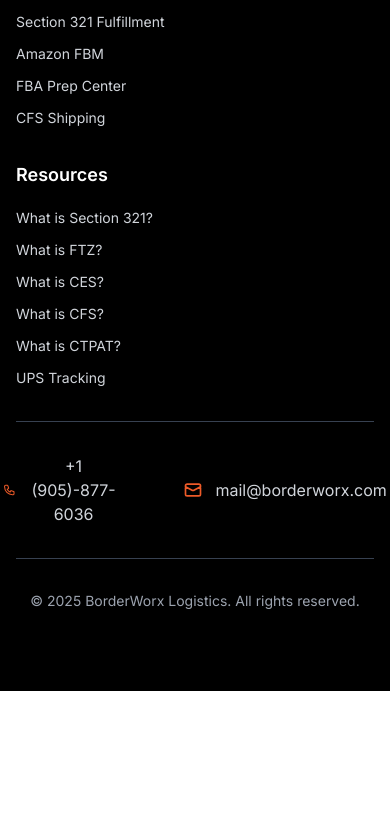
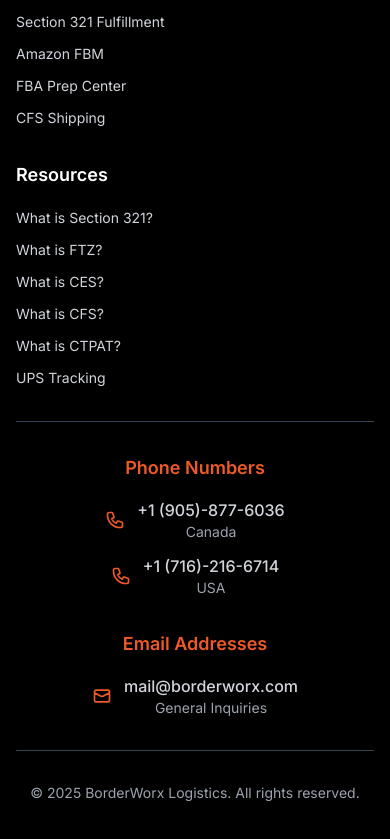
Before and after one commit to asharipov-borderworx/borderworx-portal, a Next.js app: page /quote in a window 390 px wide. Shown: the part 3144-3983 px from the top of the page. Before the commit the page ends 3835 px from the top, so only its background shows below. Built offline with nearby package versions, Linux system fonts and the light colour scheme.

Commit message:
Footer responsive with more info

```diff
--- a/src/components/Footer.tsx
+++ b/src/components/Footer.tsx
@@ -128,18 +128,46 @@
 
         {/* Contact Info Bar */}
         <div className="border-t border-gray-700 pt-8 mb-8">
-          <div className="flex justify-center gap-16 text-center md:text-left">
+          <div className="grid grid-cols-1 md:grid-cols-2 gap-8 max-w-4xl mx-auto">
+            {/* Phone Numbers */}
+            <div className="space-y-4">
+              <h4 className="text-lg font-semibold text-primary mb-4 text-center md:text-left">Phone Numbers</h4>
+              <div className="space-y-3">
                 <div className="flex items-center justify-center md:justify-start space-x-3">
-              <svg className="w-5 h-5 text-primary" fill="none" stroke="currentColor" viewBox="0 0 24 24">
+                  <svg className="w-5 h-5 text-primary flex-shrink-0" fill="none" stroke="currentColor" viewBox="0 0 24 24">
                     <path strokeLinecap="round" strokeLinejoin="round" strokeWidth={2} d="M3 5a2 2 0 012-2h3.28a1 1 0 01.948.684l1.498 4.493a1 1 0 01-.502 1.21l-2.257 1.13a11.042 11.042 0 005.516 5.516l1.13-2.257a1 1 0 011.21-.502l4.493 1.498a1 1 0 01.684.949V19a2 2 0 01-2 2h-1C9.716 21 3 14.284 3 6V5z" />
                   </svg>
-              <span className="text-gray-300">{contactInfo.contact.address.Canada.phone}</span>
+                  <div className="text-center md:text-left">
+                    <div className="text-gray-300 font-medium">{contactInfo.contact.address.Canada.phone}</div>
+                    <div className="text-gray-400 text-sm">Canada</div>
+                  </div>
                 </div>
                 <div className="flex items-center justify-center md:justify-start space-x-3">
-              <svg className="w-5 h-5 text-primary" fill="none" stroke="currentColor" viewBox="0 0 24 24">
+                  <svg className="w-5 h-5 text-primary flex-shrink-0" fill="none" stroke="currentColor" viewBox="0 0 24 24">
+                    <path strokeLinecap="round" strokeLinejoin="round" strokeWidth={2} d="M3 5a2 2 0 012-2h3.28a1 1 0 01.948.684l1.498 4.493a1 1 0 01-.502 1.21l-2.257 1.13a11.042 11.042 0 005.516 5.516l1.13-2.257a1 1 0 011.21-.502l4.493 1.498a1 1 0 01.684.949V19a2 2 0 01-2 2h-1C9.716 21 3 14.284 3 6V5z" />
+                  </svg>
+                  <div className="text-center md:text-left">
+                    <div className="text-gray-300 font-medium">{contactInfo.contact.address.USA.phone}</div>
+                    <div className="text-gray-400 text-sm">USA</div>
+                  </div>
+                </div>
+              </div>
+            </div>
+
+            {/* Email Addresses */}
+            <div className="space-y-4">
+              <h4 className="text-lg font-semibold text-primary mb-4 text-center md:text-left">Email Addresses</h4>
+              <div className="space-y-3">
+                <div className="flex items-center justify-center md:justify-start space-x-3">
+                  <svg className="w-5 h-5 text-primary flex-shrink-0" fill="none" stroke="currentColor" viewBox="0 0 24 24">
                     <path strokeLinecap="round" strokeLinejoin="round" strokeWidth={2} d="M3 8l7.89 4.26a2 2 0 002.22 0L21 8M5 19h14a2 2 0 002-2V7a2 2 0 00-2-2H5a2 2 0 00-2 2v10a2 2 0 002 2z" />
                   </svg>
-              <span className="text-gray-300">{contactInfo.contact.email.primary}</span>
+                  <div className="text-center md:text-left">
+                    <div className="text-gray-300 font-medium">{contactInfo.contact.email.primary}</div>
+                    <div className="text-gray-400 text-sm">General Inquiries</div>
+                  </div>
+                </div>
+              </div>
             </div>
           </div>
         </div>
```
Lines whose indentation alone changed are shown as unchanged.
